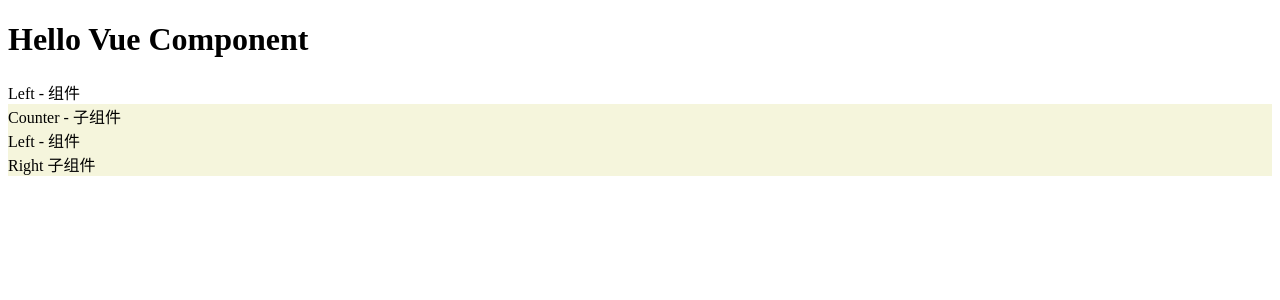
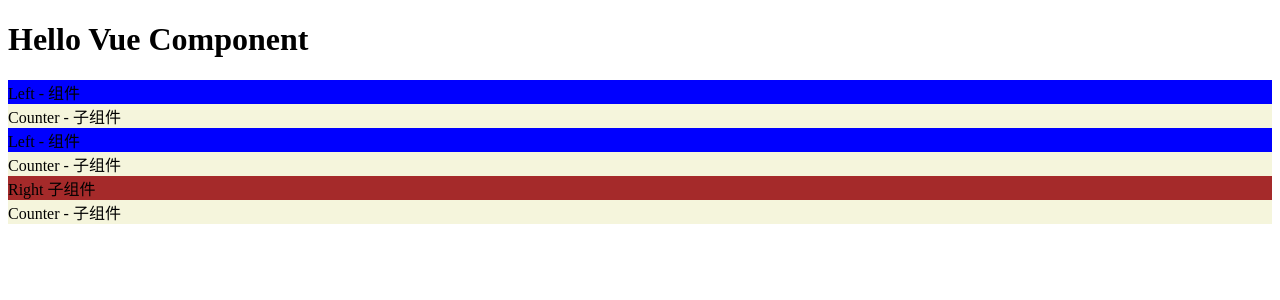
Before and after one commit to zhfei/VueBasicKnowledge, a Vue app in the folder vue-component-demo/: page / in a window 1280 px wide. Shown: the top 300 px of the page. Built offline with nearby package versions, Linux system fonts and the light colour scheme.

Commit message:
modify: 调整left, right, counter组件的父子关系

```diff
--- a/vue-component-demo/src/App.vue
+++ b/vue-component-demo/src/App.vue
@@ -3,20 +3,20 @@
     <h1>Hello Vue Component</h1>
     <!-- 3.使用组件 -->
     <Left/>
-    <Counter/>
+    <MyLeft></MyLeft>
+    <MyRight></MyRight>
   </div>
 </template>
 
 <script>
 // 1.导入组件
 import Left from '@/components/Left.vue'
-import Counter from '@/components/Counter.vue'
+
 
 export default {
   components: {
     // 2.注册组件
-    Left,
-    Counter
+    Left
   }
 };
 </script>
--- a/vue-component-demo/src/components/Counter.vue
+++ b/vue-component-demo/src/components/Counter.vue
@@ -1,8 +1,6 @@
 <template>
     <div id="counter">
         Counter - 子组件
-        <MyLeft/>
-        <MyRight/>
     </div>
 </template>
 
--- a/vue-component-demo/src/components/Left.vue
+++ b/vue-component-demo/src/components/Left.vue
@@ -1,11 +1,17 @@
 <template>
-    <div>
+    <div id="left">
         Left - 组件
+        <Counter></Counter>
     </div>
 </template>
 
 <script>
+import Counter from '@/components/Counter.vue'
+
 export default {
+    components: {
+        Counter
+    },
     data() {
         return {
 
@@ -23,5 +29,7 @@ export default {
 </script>
 
 <style lang="less" scoped>
-
+#left {
+    background-color: blue;
+}
 </style>
--- a/vue-component-demo/src/components/Right.vue
+++ b/vue-component-demo/src/components/Right.vue
@@ -1,12 +1,17 @@
 <template>
-    <div>
+    <div id="right">
         Right 子组件
+        <Counter></Counter>
     </div>
 </template>
 
 <script>
+import Counter from '@/components/Counter.vue'
+
 export default {
-
+    components: {
+        Counter
+    },
     data() {
         return {
 
@@ -24,5 +29,7 @@ export default {
 </script>
 
 <style lang="less" scoped>
-
+#right {
+    background-color: brown;
+}
 </style>
```
